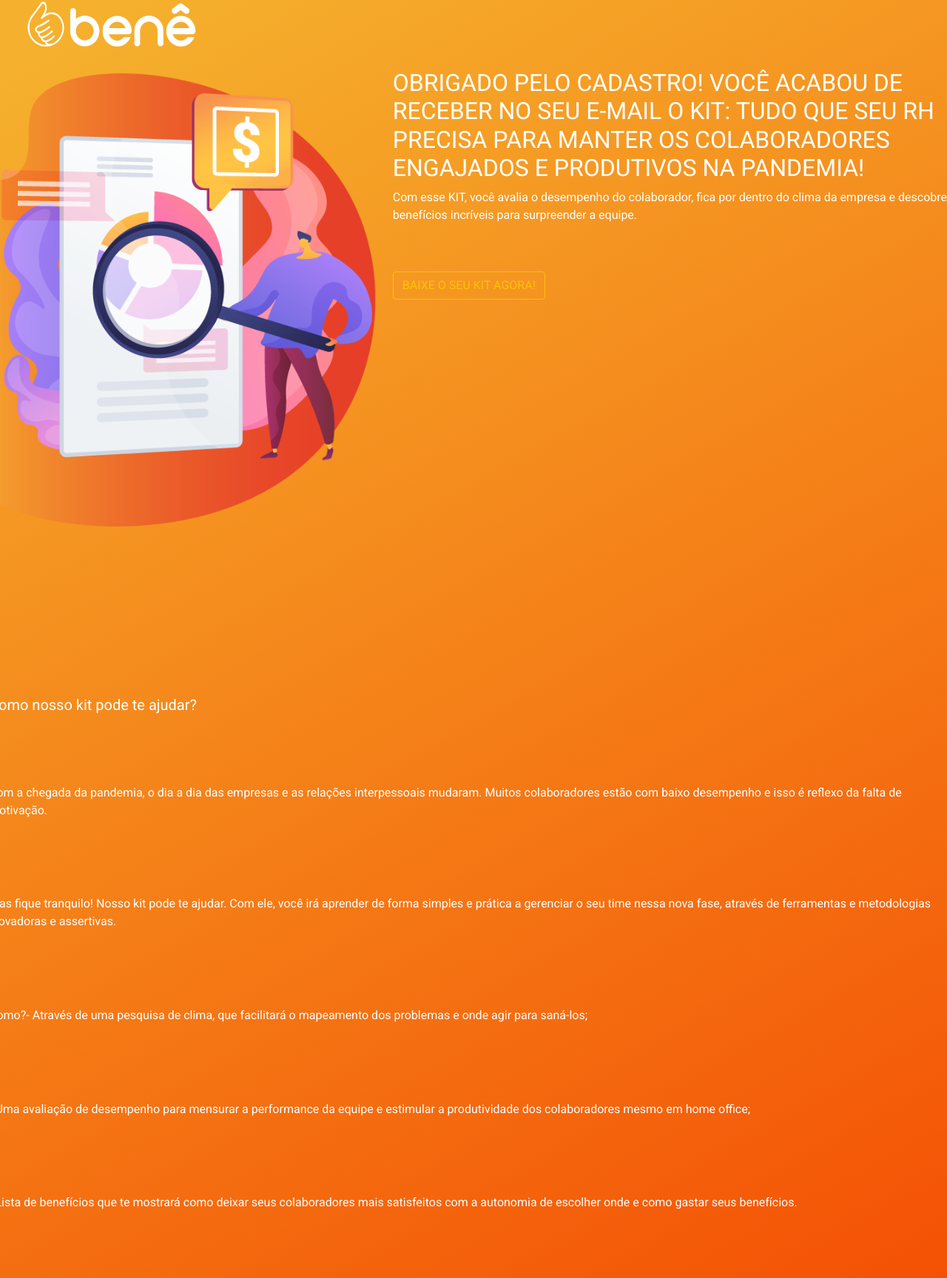
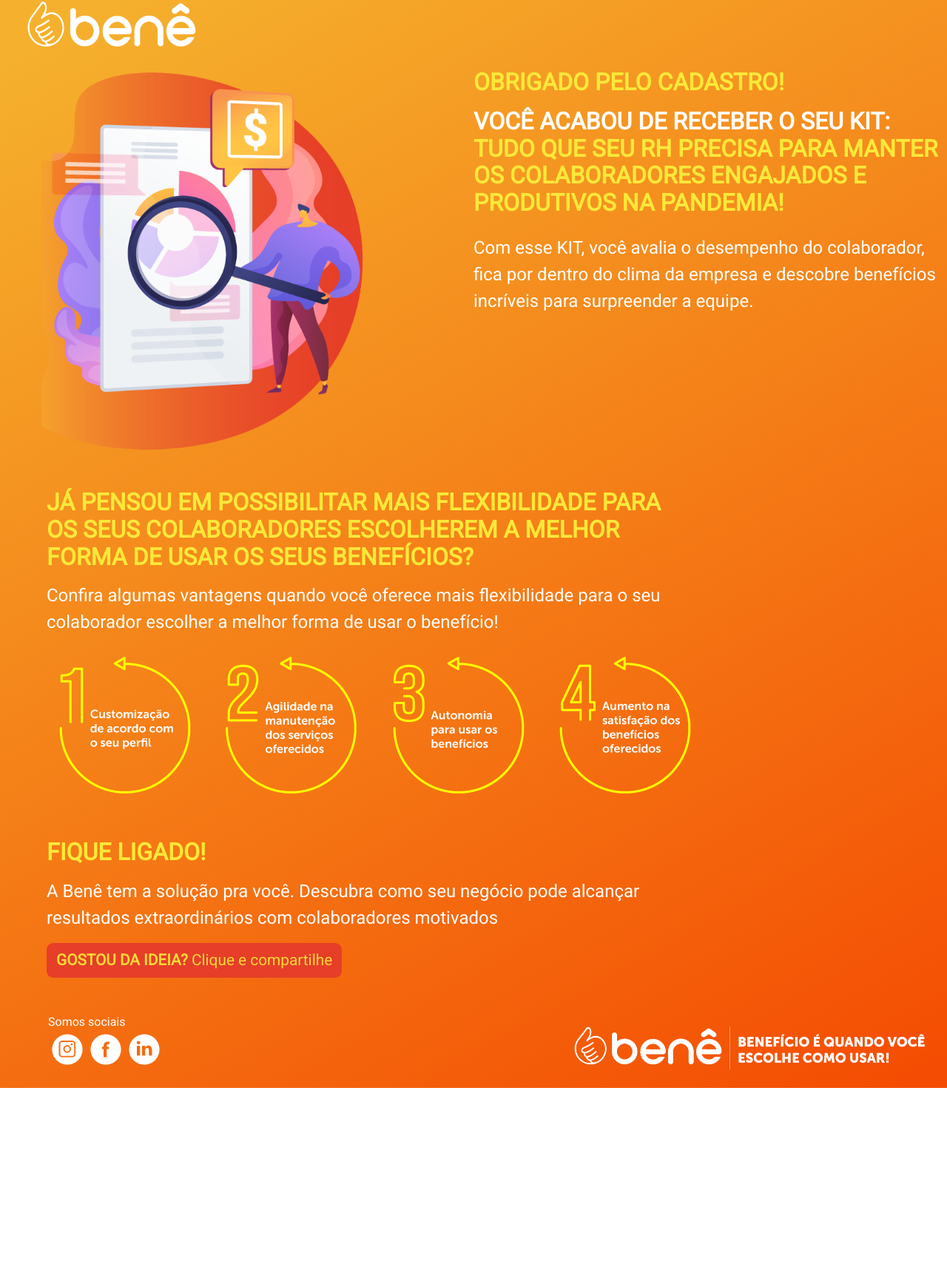
Before and after one commit to KamaleaoXP35/Bene, a plain HTML site: page pages/ThankyouPage.html in a window 1280 px wide. Shown: the part 15-1743 px from the top of the page at 74% size. After the commit the page ends 1486 px from the top, so only its background shows below. Drawn offline with nearby package versions, Linux system fonts and the light colour scheme.

Commit message:
Download de arquivo

```diff
--- a/css/thankyou.css
+++ b/css/thankyou.css
@@ -1,12 +1,142 @@
-#main-block{
-    height: 100vh;
+@media (min-width: 1px) and (max-width: 320px) {
+	.img-main {
+		background-position: 50% 0;
+		height: 400px;
+	}
+	.row-title {
+		padding: 0 1rem;
+		font-size: 1.3rem;
+	}
+	.row-subtitle {
+		padding: 0 1rem;
+		font-size: 1rem;
+	}
+	.formulario-btn {
+		height: 35px;
+		font-size: 0.9rem;
+	}
+	#form-block .row-beneficios {
+		text-align: center;
+	}
+	#form-block .row-beneficios img {
+		width: 50%;
+	}
+	.sociais {
+		margin-left: auto;
+		margin-right: auto;
+	}
+	.sociais-row {
+		padding-left: 4rem;
+		margin-left: auto;
+		margin-right: auto;
+	}
+	.sociais-row span {
+		margin-left: 1.5rem;
+	}
+	.slogan {
+		margin-left: auto;
+		margin-right: auto;
+		max-width: 300px;
+		padding-top: 0.7rem;
+	}
 }
 
-#form-block{
-    height: 100vh;
+@media (min-width: 321px) and (max-width: 414px) {
+	.img-main {
+		background-position: 50% 0;
+		height: 480px;
+	}
+	.row-title {
+		font-size: 1.6rem;
+		padding: 0 1rem;
+	}
+	.row-subtitle {
+		font-size: 1.33rem;
+		padding: 0 1rem;
+	}
+	#form-block .row-beneficios {
+		text-align: center;
+	}
+	.formulario-btn {
+		height: 45px;
+		font-size: 1.1rem;
+	}
+	#form-block .row-beneficios img {
+		width: 60%;
+	}
+	.sociais {
+		margin-left: auto;
+		margin-right: auto;
+	}
+	.sociais-row {
+		padding-left: 5.5rem;
+		margin-left: auto;
+		margin-right: auto;
+	}
+	.sociais-row span {
+		margin-left: 1.5rem;
+	}
+	.slogan {
+		margin-left: auto;
+		margin-right: auto;
+		max-width: 350px;
+		padding-top: 0.7rem;
+	}
 }
 
+@media (min-width: 415px) {
+	.img-main {
+		background-position: 30% 0;
+		height: 520px;
+	}
+	.row-img {
+		margin-left: -35px;
+		width: 95%;
+	}
+	.row-title {
+		font-size: 2rem;
+	}
+	.row-subtitle {
+		font-size: 1.5rem;
+	}
+	#form-block {
+		width: 100%;
+		padding-left: 3rem;
+	}
+	.formulario-btn {
+		height: 47px;
+		font-size: 1.3rem;
+	}
+	.sociais {
+		padding-left: 5rem;
+	}
+	.slogan {
+		float: right;
+		max-width: 500px;
+		padding-top: 0.7rem;
+	}
+}
+
+/****  CSS padrões ****/
 .img-main {
-    background-image: url(../imagens/bene_benefícios_2.png);
-    background-size: contain;
-    background-repeat: no-repeat;
+	background-image: url(../imagens/bene_benefícios_2.png);
+	background-size: contain;
+	background-repeat: no-repeat;
+}
+.row-title {
+	line-height: 2.3rem;
+	font-weight: bolder;
+}
+#form-block p {
+	display: block;
+}
+.formulario-btn {
+	background: #e63e28;
+	border-radius: 9px;
+	color: #fad937;
+}
+
+html,
+body {
+	padding-bottom: 10px;
+}
--- a/pages/ThankyouPage.html
+++ b/pages/ThankyouPage.html
@@ -2,6 +2,11 @@
 <html lang="pt-br">
 	<head>
 		<title>Benê</title>
+
+		<meta
+			name="viewport"
+			content="width=device-width, initial-scale=1, minimum-scale=1"
+		/>
 
 		<link href="../css/reset.css" rel="stylesheet" />
 		<link
@@ -16,6 +21,7 @@
 		/>
 		<link href="../css/main.css" rel="stylesheet" />
 		<link href="../css/thankyou.css" rel="stylesheet" />
+
 		<script
 			src="https://code.jquery.com/jquery-3.2.1.slim.min.js"
 			integrity="sha384-KJ3o2DKtIkvYIK3UENzmM7KCkRr/rE9/Qpg6aAZGJwFDMVNA/GpGFF93hXpG5KkN"
@@ -39,67 +45,127 @@
 				<div class="row header">
 					<img
 						src="../imagens/marca_bene_horizontal_negativo.png"
-						alt="Logo do bene"
+						alt="Benê"
 						class="header-img"
 					/>
 				</div>
 			</header>
-		</div>
 
 			<main>
 				<div id="main-block" class="row mt-2">
-				<div class="col-md-5 col-sm-12 img-main"></div>
-				<div class="col-md-7 col-sm-12">
-					<div class="row">
-						<h2>
-							OBRIGADO PELO CADASTRO! VOCÊ ACABOU DE RECEBER NO SEU E-MAIL O
-							KIT: TUDO QUE SEU RH PRECISA PARA MANTER OS COLABORADORES
-							ENGAJADOS E PRODUTIVOS NA PANDEMIA!
-						</h2>
+					<div class="col-lg-6 col-sm-12 img-main"></div>
+					<div class="col-lg-6 col-sm-12">
+						<div class="row row-title">
+							<p class="yellow">
+								OBRIGADO PELO CADASTRO!
+							</p>
+							<p>
+								VOCÊ ACABOU DE RECEBER O SEU KIT:
+								<label class="yellow">
+									TUDO QUE SEU RH PRECISA PARA MANTER OS COLABORADORES ENGAJADOS
+									E PRODUTIVOS NA PANDEMIA!
+								</label>
+							</p>
 						</div>
-					<div class="row">
+						<div class="row row-subtitle">
 							<p>
 								Com esse KIT, você avalia o desempenho do colaborador, fica por
 								dentro do clima da empresa e descobre benefícios incríveis para
 								surpreender a equipe.
 							</p>
 						</div>
-					<div class="row mt-5">
-						<a href="#form-block" class="btn btn-outline-warning btn-download"
-							>BAIXE O SEU KIT AGORA!</a
-						>
-					</div>
 					</div>
 				</div>
 				<div id="form-block" class="row mt-5">
-				<h5>Como nosso kit pode te ajudar?</h5>
-				<p>
-					Com a chegada da pandemia, o dia a dia das empresas e as relações
-					interpessoais mudaram. Muitos colaboradores estão com baixo desempenho
-					e isso é reflexo da falta de motivação.
-				</p>
-				<p>
-					Mas fique tranquilo! Nosso kit pode te ajudar. Com ele, você irá
-					aprender de forma simples e prática a gerenciar o seu time nessa nova
-					fase, através de ferramentas e metodologias inovadoras e assertivas.
-				</p>
-				<p>
-					Como?
-				</p>
-				<p>
-					- Através de uma pesquisa de clima, que facilitará o mapeamento dos
-					problemas e onde agir para saná-los;
-				</p>
-				<p>
-					- Uma avaliação de desempenho para mensurar a performance da equipe e
-					estimular a produtividade dos colaboradores mesmo em home office;
-				</p>
-				<p>
-					- Lista de benefícios que te mostrará como deixar seus colaboradores
-					mais satisfeitos com a autonomia de escolher onde e como gastar seus
-					benefícios.
+					<div class="col-lg-9">
+						<div class="row-title">
+							<p class="yellow">
+								JÁ PENSOU EM POSSIBILITAR MAIS FLEXIBILIDADE PARA OS SEUS
+								COLABORADORES ESCOLHEREM A MELHOR FORMA DE USAR OS SEUS
+								BENEFÍCIOS?
 							</p>
 						</div>
+						<div class="row-subtitle mt-3">
+							<p>
+								Confira algumas vantagens quando você oferece mais flexibilidade
+								para o seu colaborador escolher a melhor forma de usar o
+								benefício!
+							</p>
+						</div>
+						<div class="row row-beneficios">
+							<div class="col-lg-3 col-md-6 col-sm-12">
+								<img
+									src="../imagens/benefício-1.png"
+									alt="Benefício um, customização de acordo com seu perfil"
+								/>
+							</div>
+							<div class="col-lg-3 col-md-6 col-sm-12">
+								<img
+									src="../imagens/benefício-2.png"
+									alt="Benefício dois, agilidade na manutenção dos serviços oferecidos"
+								/>
+							</div>
+							<div class="col-lg-3 col-md-6 col-sm-12">
+								<img
+									src="../imagens/benefício-3.png"
+									alt="Benefício três, autonomia para usar os benefícios"
+								/>
+							</div>
+							<div class="col-lg-3 col-md-6 col-sm-12">
+								<img
+									src="../imagens/benefício-4.png"
+									alt="Benefício quatro, aumento na satisfação nos benefícios oferecidos"
+								/>
+							</div>
+						</div>
+						<div class="row-title mt-5">
+							<p class="yellow">
+								FIQUE LIGADO!
+							</p>
+						</div>
+						<div class="row-subtitle mt-1">
+							<p>
+								A Benê tem a solução pra você. Descubra como seu negócio pode
+								alcançar resultados extraordinários com colaboradores motivados
+							</p>
+						</div>
+						<div class="mt-3">
+							<button class="btn formulario-btn">
+								<b>GOSTOU DA IDEIA? </b>Clique e compartilhe
+							</button>
+						</div>
+					</div>
+					<div class="col-lg-3"></div>
+				</div>
 			</main>
+
+			<footer class="mt-5">
+				<div class="row">
+					<div class="col-lg-6 col-sm-12 sociais">
+						<div class="row sociais-row">
+							<span>Somos sociais</span>
+						</div>
+						<div class="row sociais-row">
+							<a href="https://www.instagram.com/benepravoce/">
+								<img src="../imagens/rs_insta.png" alt="Link Instagran" />
+							</a>
+							<a href="https://www.facebook.com/Ben%C3%AA-252449255864895">
+								<img src="../imagens/rs_face.png" alt="Link Facebook" />
+							</a>
+							<a href="https://www.linkedin.com/company/68995786/admin/">
+								<img src="../imagens/rs_linkedin.png" alt="Link linkedin" />
+							</a>
+						</div>
+					</div>
+					<div class="col-lg-6 col-sm-12">
+						<img
+							src="../imagens/marca_beneslogan_negativo.png"
+							alt="Benê slogan, Benefício é qunado você escolhe como usar"
+							class="slogan"
+						/>
+					</div>
+				</div>
+			</footer>
+		</div>
 	</body>
 </html>
```
Also changed, not shown: index.html (+8 -11 lines), js/funcoes.js (added, +8 -0 lines), imagens/benefício-1.png (added), imagens/benefício-2.png (added), imagens/benefício-3.png (added), imagens/benefício-4.png (added), imagens/img-1.png, imagens/lp_benê_final-04.png (added), imagens/rs_face.png (added), imagens/rs_insta.png (added), imagens/rs_linkedin.png (added), 1 other file. Lines whose indentation alone changed are shown as unchanged.
